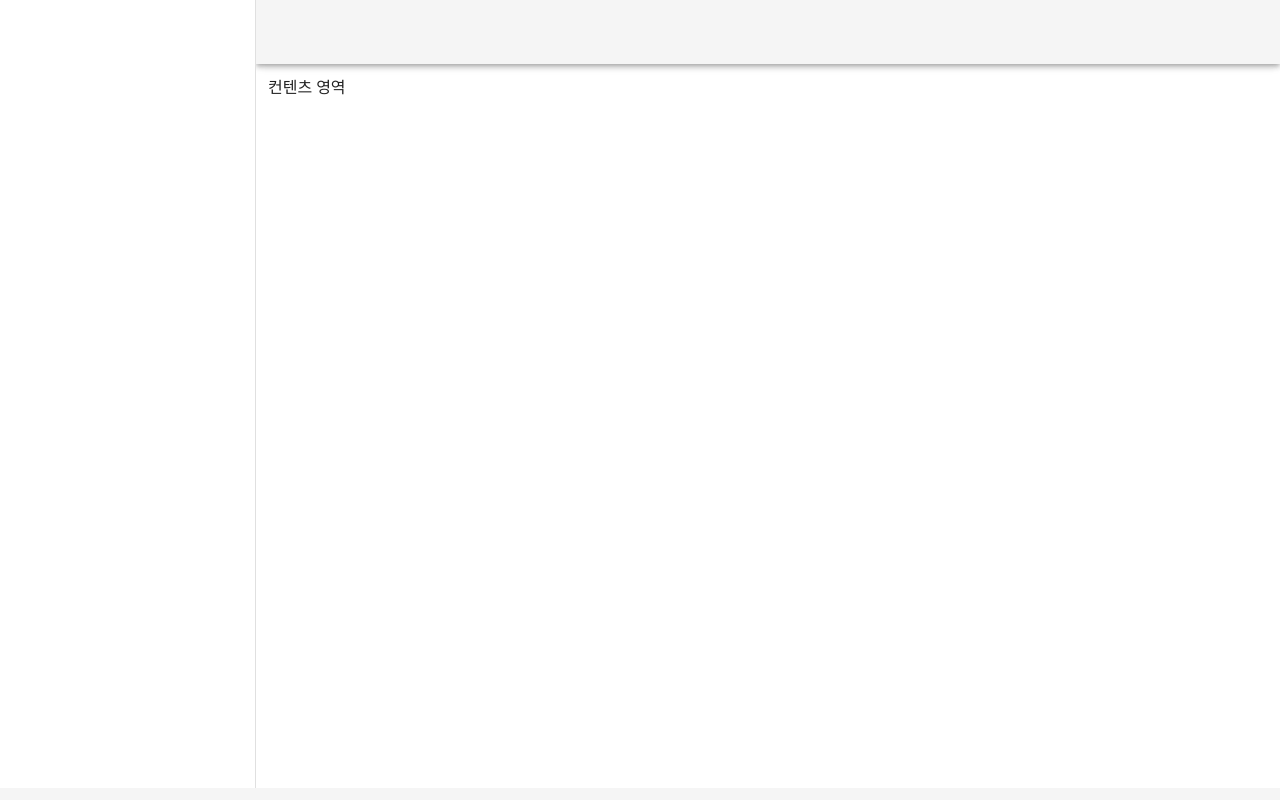
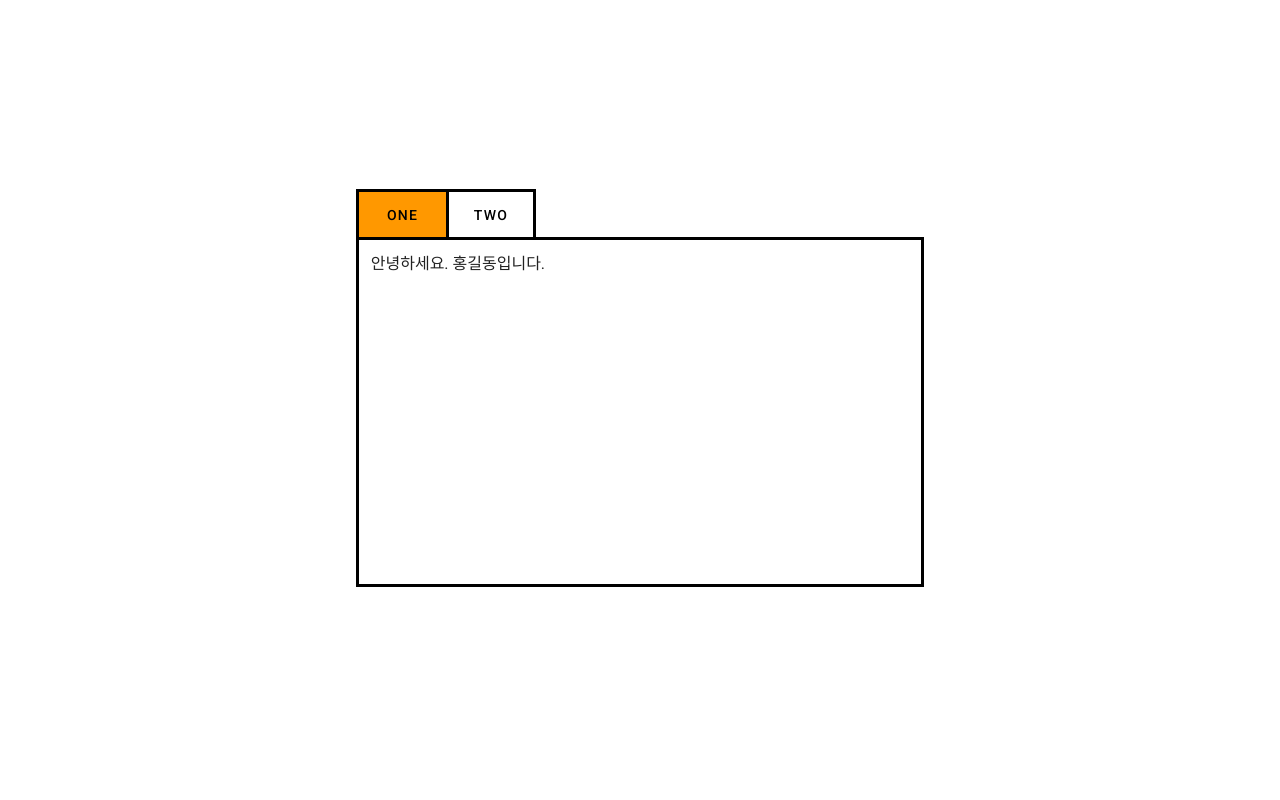
Before and after one commit to CheolWoongChoi/Simple_Gallery, a Vue app: page / in a window 1280 px wide. Built offline with nearby package versions, Linux system fonts and the light colour scheme.

Commit message:
[Add] Create Component UI
- tab
- tabContent
- apply scss

```diff
--- a/src/App.vue
+++ b/src/App.vue
@@ -1,29 +1,41 @@
 <template>
   <v-app>
-    <v-app-bar app />
-    <v-navigation-drawer app />
     <v-main>
-      <v-container fluid>
-        컨텐츠 영역
+      <v-container class="container">
+        <v-row
+          class="row"
+          justify="center"
+          align="center"
+        >
+          <v-col cols="6">
+            <Tab />
+            <TabContent />
+          </v-col>
+        </v-row>
       </v-container>
     </v-main>
-    <v-footer app />
   </v-app>
 </template>
 
 <script>
+import Tab from '@/components/Tab.vue';
+import TabContent from '@/components/TabContent.vue';
+
 export default {
   name: 'App',
-  data() {
-    return {
-
-    }
-  },
+  components: {
+    Tab,
+    TabContent
+  }
 };
 </script>
 
 <style lang="scss" scoped>
-  h1 {
-    color: red;
+  .container {
+    height: 100vh;
+
+    .row {
+      height: 100%;
+    }
   }
 </style>
--- /dev/null
+++ b/src/components/Tab.vue
@@ -0,0 +1,53 @@
+<template>
+  <v-tabs
+    v-model="tab"
+    background-color="white"
+    active-class="tabs-active"
+    slider-color="transparent"
+  >
+    <v-tab
+      v-for="item in items"
+      :key="item.tab"
+      class="tab"
+    >
+      {{ item.tab }}
+    </v-tab>
+  </v-tabs>
+</template>
+
+<script>
+export default {
+  name: 'Tab',
+  computed: {
+    tab: {
+      get() {
+        return this.$store.state.tab;
+      },
+      set(value) {
+        this.$store.commit('updateTab', value);
+      }
+    },
+    items() {
+      return this.$store.state.items;
+    }
+  }
+}
+</script>
+
+<style lang="scss" scoped>
+  @import '@/scss/variables';
+
+  .tabs-active {
+    background-color: #ff9800;
+  }
+
+  .tab {
+    border-left: $border-style;
+    border-top: $border-style;
+    color: #000 !important;
+
+    &:last-child {
+      border-right: $border-style;
+    }
+  }
+</style>
--- /dev/null
+++ b/src/components/TabContent.vue
@@ -0,0 +1,42 @@
+<template>
+  <v-tabs-items v-model="tab">
+    <v-tab-item
+      v-for="item in items"
+      :key="item.tab"
+    >
+      <v-container
+        class="tab-content ma-0"
+      >
+        {{ item.content }}
+      </v-container>
+    </v-tab-item>
+  </v-tabs-items>
+</template>
+
+<script>
+export default {
+  name: 'TabContent',
+  computed: {
+    tab: {
+      get() {
+        return this.$store.state.tab;
+      },
+      set(value) {
+        this.$store.commit('updateTab', value);
+      }
+    },
+    items() {
+      return this.$store.state.items;
+    }
+  }
+}
+</script>
+
+<style lang="scss" scoped>
+	@import '@/scss/variables';
+
+	.tab-content {
+		border: $border-style;
+		height: 350px;
+	}
+</style>
--- /dev/null
+++ b/src/scss/variables.scss
@@ -0,0 +1 @@
+$border-style: solid 3px #000;
--- a/src/store/index.js
+++ b/src/store/index.js
@@ -4,8 +4,22 @@ import Vuex from 'vuex';
 Vue.use(Vuex);
 
 export default new Vuex.Store({
-  state: {},
-  mutations: {},
-  actions: {},
-  modules: {},
+  state: {
+    tab: null,
+    items: [
+      { tab: 'One', content: '안녕하세요. 홍길동입니다.' },
+      { tab: 'Two', content: 'Tab 2 Content' },
+    ]
+  },
+  mutations: {
+    updateTab(state, value) {
+      state.tab = value;
+    }
+  },
+  actions: {
+
+  },
+  modules: {
+
+  },
 });
```
Also changed, not shown: src/components/HelloWorld.vue (+4 -4 lines).
